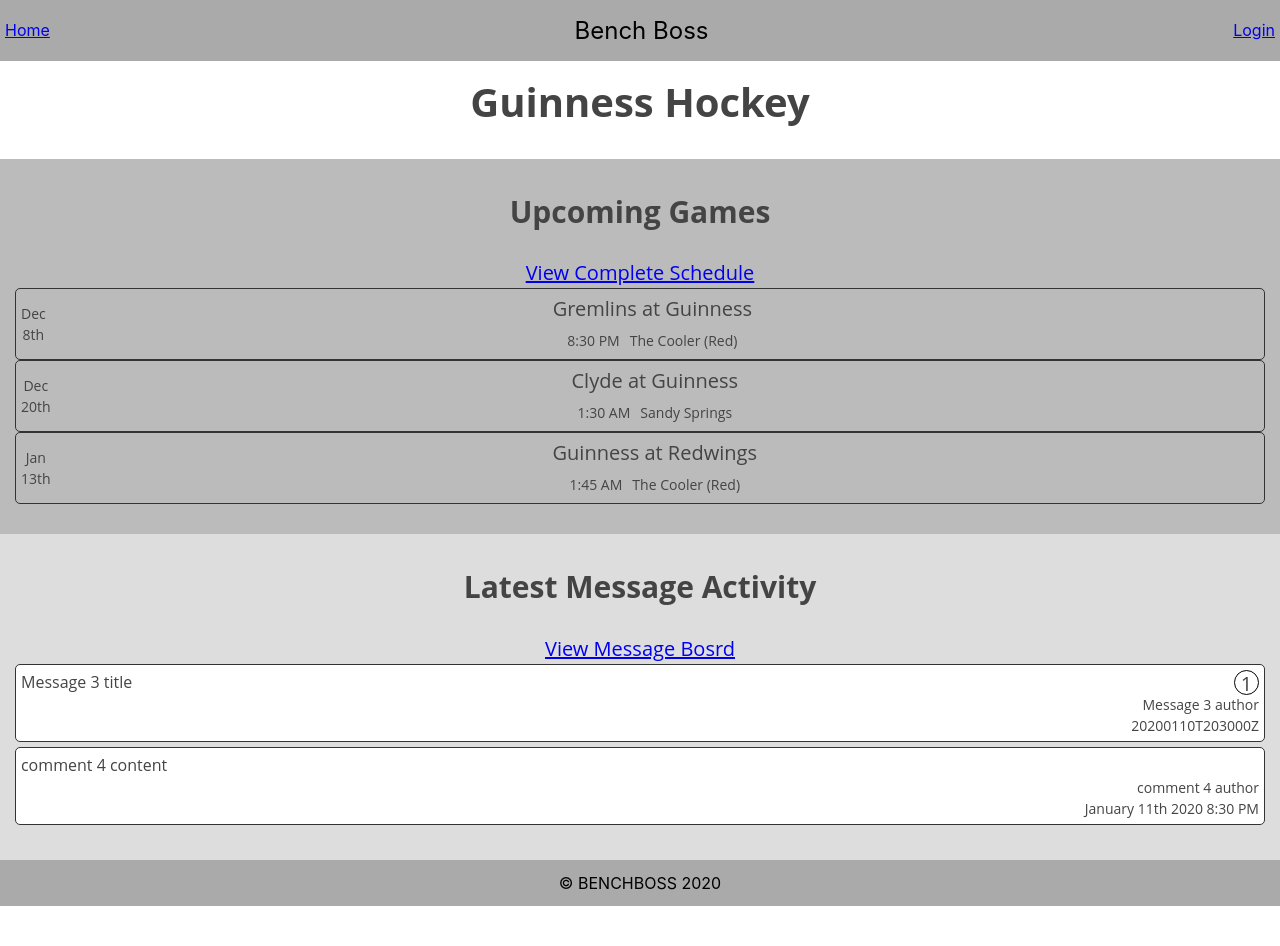
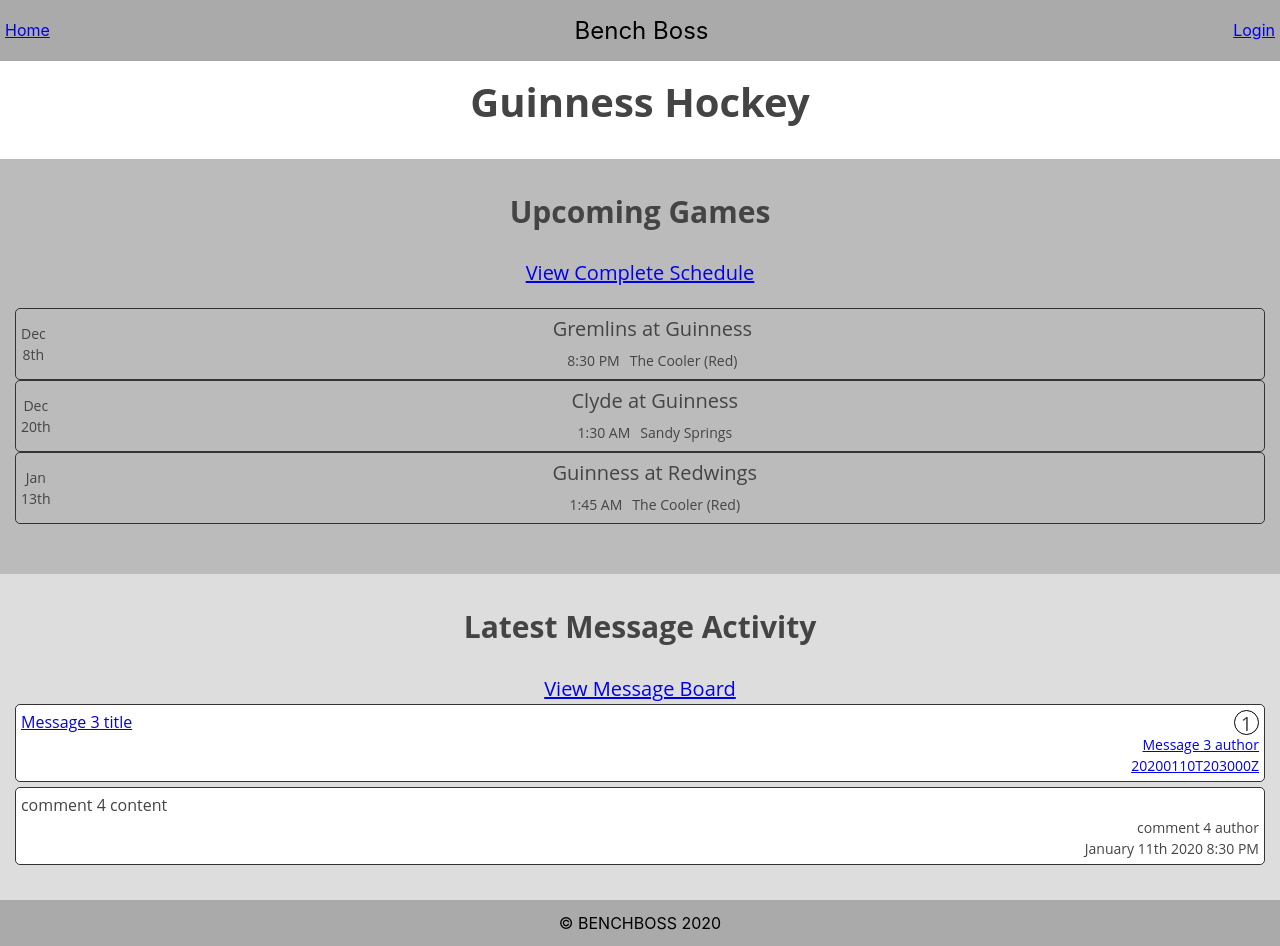
Before and after one commit to bmckenna1982/benchboss, a React (Create React App) app: page / in a window 1280 px wide. Before the commit the page ends 906 px from the top, so only its background shows below. Built offline with nearby package versions, Linux system fonts and the light colour scheme.

Commit message:
created route for comments on message, updated style of message

```diff
--- a/src/App.js
+++ b/src/App.js
@@ -3,7 +3,7 @@ import { Route, withRouter, Switch } from 'react-router-dom'
 import Nav from './components/nav'
 import './App.css'
 import HomePage from './components/homePage'
-import Message from './components/messagePreview'
+import Message from './components/message'
 import Login from './components/login'
 import Register from './components/register'
 import MessageBoard from './components/messageBoard'
@@ -29,6 +29,7 @@ class App extends Component {
             <Route exact path='/schedule/:gameId' component={GameDetail} />
             <Route exact path='/message-board/:messageId' component={Message} />
           </Switch>
+            <Route exact path='/message-board/:messageId' component={Comment} />
         </main>
         <footer role='content-info'>&copy; BENCHBOSS 2020</footer>
       </div>
--- a/src/components/homePage.js
+++ b/src/components/homePage.js
@@ -6,6 +6,7 @@ import MessagePreview from './messagePreview'
 import Comment from './comment'
 import Board from '../messageData'
 import CommentList from '../commentData'
+
 
 class HomePage extends Component {
   findLastMessage() {
@@ -32,12 +33,13 @@ class HomePage extends Component {
           <NavLink className='schedule_link' to={'/schedule'}>
             View Complete Schedule
           </NavLink>
+
           <SchedulePreview />
         </section>
         <section className='message-board'>
           <h2>Latest Message Activity</h2>
           <NavLink className='schedule_link' to={'/message-board'}>
-            View Message Bosrd
+            View Message Board
           </NavLink>
           <div className='latest-message'>
             <MessagePreview message={Board.messages[2]}/>
--- /dev/null
+++ b/src/components/message.js
@@ -0,0 +1,30 @@
+import React, { Component } from 'react'
+import Board from '../messageData'
+import CommentsList from '../commentData'
+import Comment from './comment'
+import './styles/message.css'
+
+class Message extends Component {
+  render() {
+    const messageComments = CommentsList.comments.filter(comment => comment.messageId == this.props.match.params.messageId)
+    console.log('this.props.match.params.messageId', this.props.match.params.messageId)
+    console.log('messageComments', messageComments)
+    return (
+      <div className='Message_container'>
+        <h2 className='Message_title'>{Board.messages[this.props.match.params.messageId - 1].title}</h2>
+        <div className='Message_content'>{Board.messages[this.props.match.params.messageId - 1].content}</div>
+        <div className='Message_author'>{Board.messages[this.props.match.params.messageId - 1].author}</div>
+        <div className='Message_date'>{Board.messages[this.props.match.params.messageId - 1].postedDate}</div>
+        {/* <div>
+          {Board.messages[this.props.match.params.messageId - 1]}
+        </div> */}
+        <div>
+          {messageComments.map((comment, index) =>
+            <Comment key={index} comment={comment} />)}
+        </div>
+      </div>
+    )
+  }
+}
+
+export default Message
--- a/src/components/messageBoard.js
+++ b/src/components/messageBoard.js
@@ -8,6 +8,7 @@ class MessageBoard extends Component {
     console.log('Board.messages', Board.messages)
     return(
       <section className="MessageBoard">
+        <h2>Message Board</h2>
         {Board.messages.map((message, index) => (
           <MessagePreview key={index} message={message} />
         ))}
--- a/src/components/messagePreview.js
+++ b/src/components/messagePreview.js
@@ -1,19 +1,26 @@
 import React, { Component } from 'react'
+import { Link } from 'react-router-dom'
 import CommentList from '../commentData'
-import './styles/message.css'
+import './styles/messagePreview.css'
+
 
 class MessagePreview extends Component {
+  handleClick = (e) => {
+    console.log('e.target', e.target)
+  }
+
   render() {
-    console.log('this.props', this.props)
     const commentCount = CommentList.comments.filter(comment => comment.messageId === this.props.message.id).length
-    console.log('commentCount', commentCount)
-    return(
-      <div className='Message_container'>
-        <div className='Message_title'>{this.props.message.title}</div>
-        <div className='Message_author'>{this.props.message.author}</div>
-        <div className='Message_date'>{this.props.message.postedDate}</div>
+
+    return (
+      <div className='MessagePreview_container'>
+        <Link to={`/message-board/${this.props.message.id}`}>
+          <div className='MessagePreview_title'>{this.props.message.title}</div>
+          <div className='MessagePreview_author'>{this.props.message.author}</div>
+          <div className='MessagePreview_date'>{this.props.message.postedDate}</div>
+        </Link>
         <div className='comment_icon'>
-          {commentCount}
+            {commentCount}
         </div>
       </div>
     )
--- a/src/components/schedulePreview.js
+++ b/src/components/schedulePreview.js
@@ -14,11 +14,13 @@ class SchedulePreview extends Component {
     // ]
 console.log('GAMES', GAMES)
     return (
-      <div className='SchedulePreview'>
+      <ul className='SchedulePreview'>
         {GAMES.schedule.slice(0, 3).map((game, index) => (
-          <GamePreview key={index} game={game} />
+          <li key={game.id}>
+            <GamePreview game={game} />
+          </li>
         ))}
-      </div>
+      </ul>
     )
   }
 }
--- a/src/components/styles/message.css
+++ b/src/components/styles/message.css
@@ -6,7 +6,7 @@
   position: relative;
 }
 
-.Message_title {
+.Message_content {
   font-size: 16px;
   text-align: left;
 }
@@ -15,16 +15,3 @@
   font-size: 14px;
   text-align: right;
 }
-
-.comment_icon {
-  /* display: inline; */
-  position: absolute;
-  width: 25px;
-  height: 25px;
-  line-height: 25px;
-  vertical-align: middle;
-  border: 1px solid black;
-  border-radius: 50%;
-  top: 5px;
-  right: 5px;
-}
--- /dev/null
+++ b/src/components/styles/messagePreview.css
@@ -0,0 +1,34 @@
+.MessagePreview_container {
+  border: 1px solid #333;
+  border-radius: 5px;
+  background-color: #ffffff;
+  padding: 5px;
+  position: relative;
+}
+
+/* .latest-message a{
+  border: 1px solid #333;
+} */
+
+.MessagePreview_title {
+  font-size: 16px;
+  text-align: left;
+}
+
+.MessagePreview_author, .MessagePreview_date {
+  font-size: 14px;
+  text-align: right;
+}
+
+.comment_icon {
+  /* display: inline; */
+  position: absolute;
+  width: 25px;
+  height: 25px;
+  line-height: 25px;
+  vertical-align: middle;
+  border: 1px solid black;
+  border-radius: 50%;
+  top: 5px;
+  right: 5px;
+}
--- a/src/scheduleData.js
+++ b/src/scheduleData.js
@@ -1,7 +1,7 @@
 export default {
     "schedule": [
       {
-
+            "id": 1,
             "summary": "Gremlins at Guinness",
             "location": "The Cooler (Red)",
             "time": "20191208T203000Z",
@@ -9,7 +9,7 @@ export default {
             "endTime": "20191208T220000Z"
           },
           {
-
+            "id": 2,
             "summary": "Clyde at Guinness",
             "location": "Sandy Springs",
             "time": "20191220T013000Z",
@@ -17,7 +17,7 @@ export default {
             "endTime": "20191220T030000Z"
           },
           {
-
+            "id": 3,
             "summary": "Guinness at Redwings",
             "location": "The Cooler (Red)",
             "time": "20200113T014500Z",
@@ -25,7 +25,7 @@ export default {
             "endTime": "20200113T031500Z"
           },
           {
-
+            "id": 4,
             "summary": "Guinness at Average Joes",
             "location": "The Cooler (Red)",
             "time": "20200120T014500Z",
@@ -33,7 +33,7 @@ export default {
             "endTime": "20200120T031500Z"
           },
           {
-
+            "id": 5,
             "summary": "Guinness at Cossacks",
             "location": "Sandy Springs",
             "time": "20200124T031000Z",
@@ -41,7 +41,7 @@ export default {
             "endTime": "20200124T044000Z"
           },
           {
-
+            "id": 6,
             "summary": "Victorious Secret at Guinness",
             "location": "Sandy Springs",
             "time": "20200130T031000Z",
@@ -49,7 +49,7 @@ export default {
             "endTime": "20200130T044000Z"
           },
           {
-
+            "id": 7,
             "summary": "Guinness at Hitmen",
             "location": "IceComplex",
             "time": "20200207T021000Z",
@@ -57,7 +57,7 @@ export default {
             "endTime": "20200207T034000Z"
           },
           {
-
+            "id": 8,
             "summary": "Guinness at Gremlins",
             "location": "Sandy Springs",
             "time": "20200213T013000Z",
@@ -65,7 +65,7 @@ export default {
             "endTime": "20200213T030000Z"
           },
           {
-
+            "id": 9,
             "summary": "Guinness at Clyde",
             "location": "The Cooler (Red)",
             "time": "20200223T203000Z",
@@ -73,7 +73,7 @@ export default {
             "endTime": "20200223T220000Z"
           },
           {
-
+            "id": 10,
             "summary": "Redwings at Guinness",
             "location": "IceComplex",
             "time": "20200302T000000Z",
@@ -81,7 +81,7 @@ export default {
             "endTime": "20200302T013000Z"
           },
           {
-
+            "id": 11,
             "summary": "Average Joes at Guinness",
             "location": "IceComplex",
             "time": "20200306T013000Z",
@@ -89,7 +89,7 @@ export default {
             "endTime": "20200306T030000Z"
           },
           {
-
+            "id": 12,
             "summary": "Cossacks at Guinness",
             "location": "IceComplex",
             "time": "20200315T194000Z",
@@ -97,7 +97,7 @@ export default {
             "endTime": "20200315T211000Z"
           },
           {
-
+            "id": 13,
             "summary": "Guinness at Victorious Secret",
             "location": "The Cooler (Red)",
             "time": "20200322T230000Z",
@@ -105,7 +105,7 @@ export default {
             "endTime": "20200323T003000Z"
           },
           {
-
+            "id": 14,
             "summary": "Hitmen at Guinness",
             "location": "Sandy Springs",
             "time": "20200328T225000Z",
@@ -113,7 +113,7 @@ export default {
             "endTime": "20200329T002000Z"
           },
           {
-
+            "id": 15,
             "summary": "Guinness at Gremlins",
             "location": "IceComplex",
             "time": "20200405T212000Z",
@@ -121,7 +121,7 @@ export default {
             "endTime": "20200405T225000Z"
           },
           {
-
+            "id": 16,
             "summary": "Guinness at Clyde",
             "location": "Sandy Springs",
             "time": "20200410T003000Z",
@@ -129,7 +129,7 @@ export default {
             "endTime": "20200410T020000Z"
           },
           {
-
+            "id": 17,
             "summary": "Redwings at Guinness",
             "location": "Sandy Springs",
             "time": "20200419T230000Z",
@@ -137,7 +137,7 @@ export default {
             "endTime": "20200420T003000Z"
           },
           {
-
+            "id": 18,
             "summary": "Average Joes at Guinness",
             "location": "IceComplex",
             "time": "20200427T004000Z",
@@ -145,7 +145,7 @@ export default {
             "endTime": "20200427T021000Z"
           },
           {
-
+            "id": 19,
             "summary": "Cossacks at Guinness",
             "location": "The Cooler (Red)",
             "time": "20200502T193000Z",
@@ -153,7 +153,7 @@ export default {
             "endTime": "20200502T210000Z"
           },
           {
-
+            "id": 20,
             "summary": "Guinness at Victorious Secret",
             "location": "IceComplex",
             "time": "20200509T212000Z",
```
